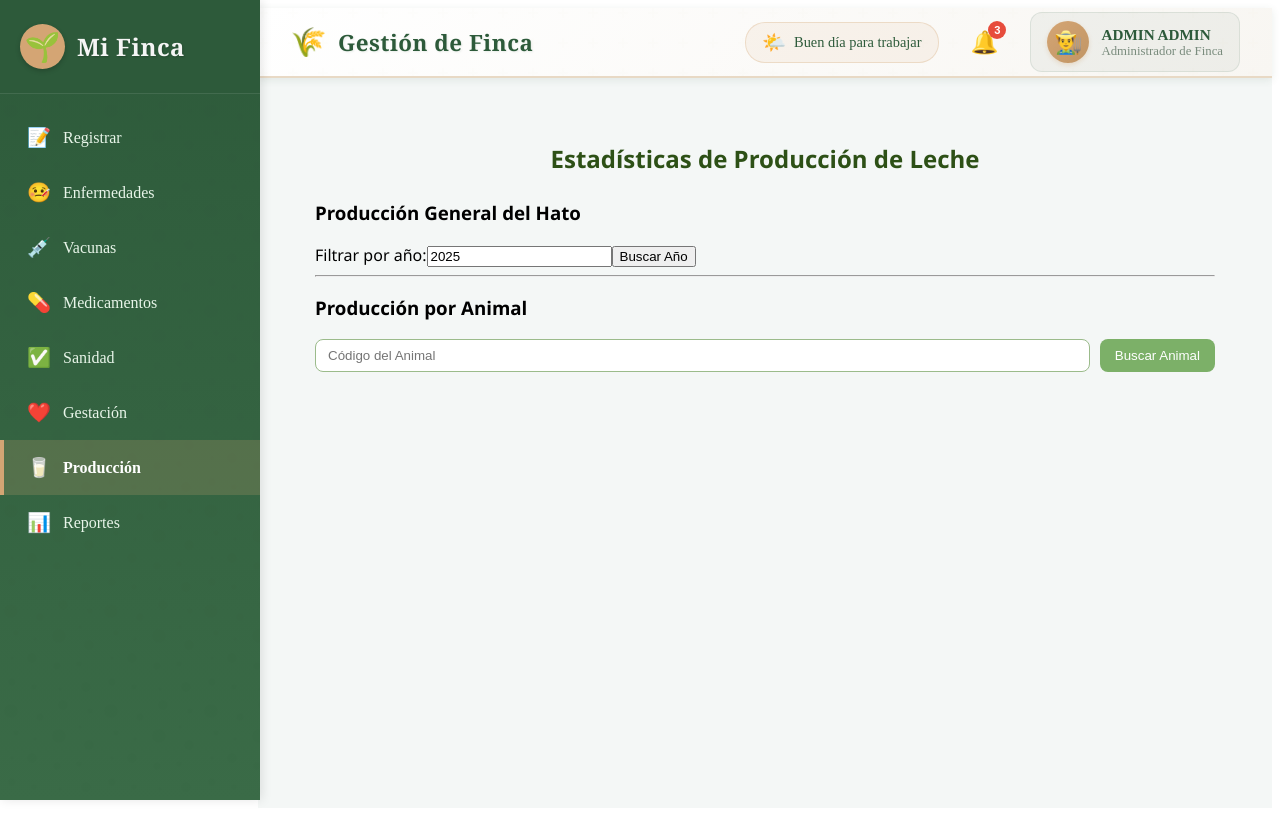
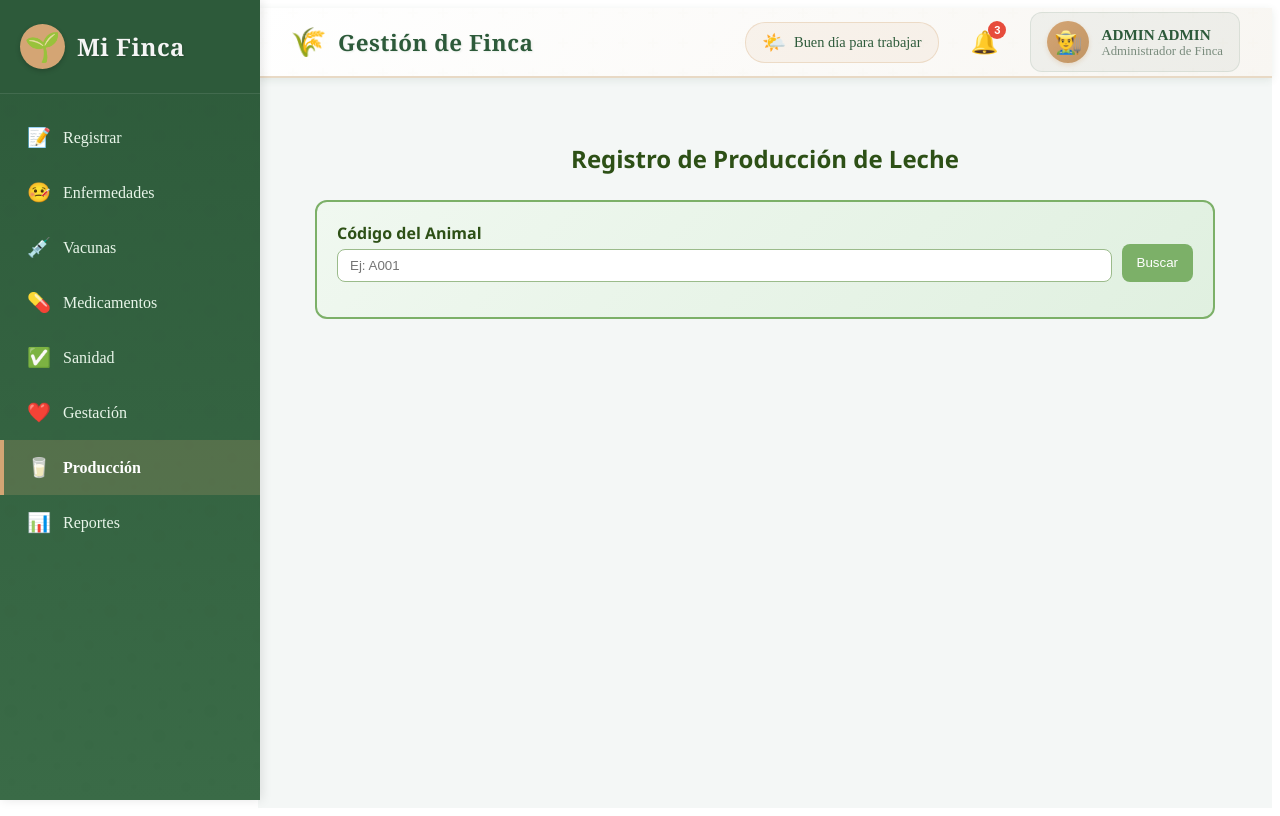
Before and after one commit to DestinyMG/Proyecto_finca, a Vue app in the folder frontend/: page /produccion in a window 1280 px wide. Built offline with nearby package versions, Linux system fonts and the light colour scheme; no server answers.

Commit message:
ultimo cambio

```diff
--- a/frontend/src/views/Produccion.vue
+++ b/frontend/src/views/Produccion.vue
@@ -1,54 +1,55 @@
 <template>
     <BaseAdmin>
         <div class="produccion-leche-container">
-            <h2>Estadísticas de Producción de Leche</h2>
+            <h2>Registro de Producción de Leche</h2>
 
-            <!-- Estadísticas Generales -->
-            <div class="estadisticas-generales">
-                <h3>Producción General del Hato</h3>
+            <!-- BUSCADOR DE ANIMAL -->
+            <div class="form-card">
+                <div class="form-group">
+                    <label>Código del Animal</label>
+                    <div class="animal-search">
+                        <input v-model="codigoAnimal" placeholder="Ej: A001" />
+                        <button type="button" @click="buscarAnimal">Buscar</button>
+                    </div>
 
-                <div class="anio-filter">
-                    <label>Filtrar por año:</label>
-                    <input type="number" v-model.number="filtroAnio" />
-
-                    <button @click="cargarEstadisticasGenerales">
-                        Buscar Año
-                    </button>
-                </div>
-
-                <div v-if="estadisticasGenerales">
-                    <p><strong>Total anual:</strong> {{ estadisticasGenerales.total_anual }} litros</p>
-
-                    <!-- Gráfico general -->
-                    <div class="grafico-pie-container">
-                        <Pie v-if="chartGeneralDataSafe" :data="chartGeneralDataSafe" :options="chartOptions" />
+                    <div v-if="animalSeleccionado" class="animal-info">
+                        <p><strong>Tipo:</strong> {{ animalSeleccionado.tipo }}</p>
+                        <p><strong>Sexo:</strong> {{ animalSeleccionado.sexo }}</p>
                     </div>
                 </div>
             </div>
 
-            <hr />
+            <!-- FORMULARIO DE REGISTRO -->
+            <div v-if="animalSeleccionado" class="form-card">
+                <form @submit.prevent="guardarRegistro">
+                    <div class="form-group">
+                        <label>Fecha</label>
+                        <input type="date" v-model="formData.fecha" required />
+                    </div>
 
-            <!-- Estadísticas por Animal -->
-            <div class="estadisticas-animal">
-                <h3>Producción por Animal</h3>
+                    <div class="form-group">
+                        <label>Litros de Leche</label>
+                        <input type="number" v-model="formData.litros" step="0.1" required />
+                    </div>
 
-                <div class="animal-search">
-                    <input v-model="codigoAnimal" placeholder="Código del Animal" />
-                    <button type="button" @click="buscarAnimal">Buscar Animal</button>
-                </div>
+                    <div class="form-actions">
+                        <button type="submit">{{ editing ? 'Actualizar Registro' : 'Guardar Registro' }}</button>
+                        <button v-if="editing" type="button" @click="cancelarEdicion">Cancelar</button>
+                    </div>
+                </form>
+            </div>
 
-                <div v-if="animalSeleccionado">
-                    <p><strong>Animal:</strong> {{ animalSeleccionado.codigoAnimal }} ({{ animalSeleccionado.tipo }})
-                    </p>
-                    <p><strong>Sexo:</strong> {{ animalSeleccionado.sexo }}</p>
-
-                    <div v-if="estadisticasAnimal">
-                        <p><strong>Total anual:</strong> {{ estadisticasAnimal.total_anual }} litros</p>
-
-                        <div class="grafico-pie-container">
-                            <Pie v-if="chartAnimalDataSafe" :data="chartAnimalDataSafe" :options="chartOptions" />
-                        </div>
+            <!-- HISTORIAL DE PRODUCCIÓN -->
+            <div v-if="historial.length" class="historial-card">
+                <h3>Historial de Producción de Leche</h3>
+                <div v-for="r in historial" :key="r.id" class="registro-item">
+                    <h4>📅 {{ r.fecha }}</h4>
+                    <p><strong>Litros:</strong> {{ r.litros }}</p>
+                    <div class="registro-actions">
+                        <button @click="editarRegistro(r)">Editar</button>
+                        <button @click="eliminarRegistro(r.id)">Eliminar</button>
                     </div>
+                    <hr />
                 </div>
             </div>
         </div>
@@ -56,153 +57,119 @@
 </template>
 
 <script setup>
-import { ref, computed, onMounted } from "vue";
-import axios from "axios";
-import BaseAdmin from "../components/BaseAdmin.vue";
+import { ref } from 'vue';
+import axios from 'axios';
+import BaseAdmin from '../components/BaseAdmin.vue';
 
-import {
-    Chart as ChartJS,
-    Title,
-    Tooltip,
-    Legend,
-    ArcElement
-} from "chart.js";
-import { Pie } from "vue-chartjs";
+// ENDPOINTS
+const API_ANIMALES = 'https://proyecto-finca-yxcf.onrender.com/api1/animales/';
+const API_PRODUCCION = 'https://proyecto-finca-yxcf.onrender.com/api3/produccion/';
 
-ChartJS.register(Title, Tooltip, Legend, ArcElement);
+// VARIABLES
+const codigoAnimal = ref('');
+const animalSeleccionado = ref(null);
+const historial = ref([]);
 
-const API_PRODUCCION = "https://proyecto-finca-yxcf.onrender.com/api3/produccion/";
-const API_ANIMALES = "https://proyecto-finca-yxcf.onrender.com/api1/animales/";
+const editing = ref(false);
+const editId = ref(null);
 
-// Variables generales
-const filtroAnio = ref(new Date().getFullYear());
-const estadisticasGenerales = ref(null);
-const chartGeneralData = ref({
-    labels: [],
-    datasets: [{ label: "Litros", data: [], backgroundColor: [] }]
+const formData = ref({
+    animal: null,
+    fecha: new Date().toISOString().substring(0, 10),
+    litros: 0,
 });
 
-// Animal
-const codigoAnimal = ref("");
-const animalSeleccionado = ref(null);
-const estadisticasAnimal = ref(null);
-const chartAnimalData = ref({
-    labels: [],
-    datasets: [{ label: "Litros", data: [], backgroundColor: [] }]
-});
+// FUNCIONES
+const buscarAnimal = async () => {
+    if (!codigoAnimal.value.trim()) return alert('Ingrese un código de animal.');
 
-// Opciones Chart.js
-const chartOptions = {
-    responsive: true,
-    plugins: { legend: { position: "bottom" } }
-};
+    try {
+        const res = await axios.get(`${API_ANIMALES}?codigoAnimal=${codigoAnimal.value.trim()}`);
+        if (!res.data.length) {
+            alert('Animal no encontrado.');
+            animalSeleccionado.value = null;
+            formData.value.animal = null;
+            historial.value = [];
+            return;
+        }
 
-// ====================
-// PROP GRÁFICO GENERAL
-// ====================
-const chartGeneralDataSafe = computed(() => {
-    if (!chartGeneralData.value.labels?.length) return null;
+        const animal = res.data[0];
 
-    return {
-        labels: chartGeneralData.value.labels,
-        datasets: [
-            {
-                label: "Litros",
-                data: chartGeneralData.value.datasets[0].data,
-                backgroundColor: [
-                    "#FF6384", "#36A2EB", "#FFCE56", "#4BC0C0",
-                    "#9966FF", "#FF9F40", "#C9CBCF", "#FF6384",
-                    "#36A2EB", "#FFCE56", "#4BC0C0", "#9966FF"
-                ]
-            }
-        ]
-    };
-});
+        if (animal.sexo !== 'Hembra') {
+            alert('Solo se puede registrar leche para hembras.');
+            animalSeleccionado.value = null;
+            formData.value.animal = null;
+            historial.value = [];
+            return;
+        }
 
-// ====================
-// PROP GRÁFICO ANIMAL
-// ====================
-const chartAnimalDataSafe = computed(() => {
-    if (!chartAnimalData.value.labels?.length) return null;
+        animalSeleccionado.value = animal;
+        formData.value.animal = animal.id;
 
-    return {
-        labels: chartAnimalData.value.labels,
-        datasets: [
-            {
-                label: "Litros",
-                data: chartAnimalData.value.datasets[0].data,
-                backgroundColor: [
-                    "#FF6384", "#36A2EB", "#FFCE56", "#4BC0C0",
-                    "#9966FF", "#FF9F40", "#C9CBCF", "#FF6384",
-                    "#36A2EB", "#FFCE56", "#4BC0C0", "#9966FF"
-                ]
-            }
-        ]
-    };
-});
-
-// ====================
-// CARGAR ESTADÍSTICAS GENERALES SEGÚN AÑO
-// ====================
-const cargarEstadisticasGenerales = async () => {
-    try {
-        const res = await axios.get(
-            `${API_PRODUCCION}estadisticas_generales/?año=${filtroAnio.value}`
-        );
-
-        estadisticasGenerales.value = res.data;
-
-        chartGeneralData.value.labels = res.data?.produccion_mensual?.map(m => `Mes ${m.mes}`) || [];
-        chartGeneralData.value.datasets[0].data = res.data?.produccion_mensual?.map(m => m.litros || 0) || [];
+        // Cargar historial de producción
+        const his = await axios.get(`${API_PRODUCCION}?animal=${animal.id}`);
+        historial.value = his.data;
 
     } catch (err) {
-        console.error("Error cargando estadísticas generales:", err);
-        alert("No se pudo cargar la información.");
+        console.error('Error buscando animal:', err);
+        alert('Error al buscar el animal.');
     }
 };
 
-// ====================
-// BUSCAR ANIMAL
-// ====================
-const buscarAnimal = async () => {
-    if (!codigoAnimal.value.trim()) return alert("Ingrese un código de animal");
+const guardarRegistro = async () => {
+    if (!formData.value.animal) return alert('Debe seleccionar un animal.');
 
     try {
-        const resAnimal = await axios.get(`${API_ANIMALES}?codigoAnimal=${codigoAnimal.value.trim()}`);
-        if (!resAnimal.data.length) {
-            alert("Animal no encontrado");
-            animalSeleccionado.value = null;
-            estadisticasAnimal.value = null;
-            chartAnimalData.value.labels = [];
-            chartAnimalData.value.datasets[0].data = [];
-            return;
+        if (editing.value) {
+            await axios.put(`${API_PRODUCCION}${editId.value}/`, formData.value);
+            editing.value = false;
+            editId.value = null;
+        } else {
+            await axios.post(API_PRODUCCION, formData.value);
         }
 
-        animalSeleccionado.value = resAnimal.data[0];
-
-        const resEst = await axios.get(
-            `${API_PRODUCCION}estadisticas_animal/?animal_id=${animalSeleccionado.value.id}&año=${filtroAnio.value}`
-        );
-
-        estadisticasAnimal.value = resEst.data;
-
-        chartAnimalData.value.labels = resEst.data?.produccion_mensual?.map(m => `Mes ${m.mes}`) || [];
-        chartAnimalData.value.datasets[0].data = resEst.data?.produccion_mensual?.map(m => m.litros || 0) || [];
+        alert('Registro guardado correctamente.');
+        buscarAnimal();
+        resetForm();
 
     } catch (err) {
-        console.error("Error buscando animal:", err);
-        alert("Error al buscar animal o traer estadísticas");
+        console.error('Error guardando registro:', err.response?.data || err);
+        alert('Error al guardar el registro.');
     }
 };
 
-// ====================
-// Al cargar la página → carga el año actual
-// ====================
-onMounted(() => {
-    cargarEstadisticasGenerales();
-});
+const editarRegistro = (registro) => {
+    formData.value = { ...registro };
+    editing.value = true;
+    editId.value = registro.id;
+};
+
+const eliminarRegistro = async (id) => {
+    if (!confirm('¿Está seguro de eliminar este registro?')) return;
+    try {
+        await axios.delete(`${API_PRODUCCION}${id}/`);
+        alert('Registro eliminado.');
+        buscarAnimal();
+    } catch (err) {
+        console.error('Error eliminando registro:', err.response?.data || err);
+        alert('Error al eliminar el registro.');
+    }
+};
+
+const cancelarEdicion = () => {
+    editing.value = false;
+    editId.value = null;
+    resetForm();
+};
+
+const resetForm = () => {
+    formData.value = {
+        animal: animalSeleccionado.value?.id || null,
+        fecha: new Date().toISOString().substring(0, 10),
+        litros: 0,
+    };
+};
 </script>
-
 
 <style scoped>
 /* ---------- CONTENEDOR GENERAL ---------- */
--- a/frontend/src/views/Reportes.vue
+++ b/frontend/src/views/Reportes.vue
@@ -7,9 +7,13 @@
             <div class="estadisticas-generales">
                 <h3>Producción General del Hato</h3>
 
-                <div>
+                <div class="anio-filter">
                     <label>Filtrar por año:</label>
-                    <input type="number" v-model.number="filtroAnio" @change="cargarEstadisticasGenerales" />
+                    <input type="number" v-model.number="filtroAnio" />
+
+                    <button @click="cargarEstadisticasGenerales">
+                        Buscar Año
+                    </button>
                 </div>
 
                 <div v-if="estadisticasGenerales">
@@ -41,11 +45,9 @@
                     <div v-if="estadisticasAnimal">
                         <p><strong>Total anual:</strong> {{ estadisticasAnimal.total_anual }} litros</p>
 
-                        <!-- Gráfico animal -->
                         <div class="grafico-pie-container">
                             <Pie v-if="chartAnimalDataSafe" :data="chartAnimalDataSafe" :options="chartOptions" />
                         </div>
-
                     </div>
                 </div>
             </div>
@@ -80,6 +82,7 @@ const chartGeneralData = ref({
     datasets: [{ label: "Litros", data: [], backgroundColor: [] }]
 });
 
+// Animal
 const codigoAnimal = ref("");
 const animalSeleccionado = ref(null);
 const estadisticasAnimal = ref(null);
@@ -88,14 +91,14 @@ const chartAnimalData = ref({
     datasets: [{ label: "Litros", data: [], backgroundColor: [] }]
 });
 
-// Opciones comunes de Chart.js
+// Opciones Chart.js
 const chartOptions = {
     responsive: true,
     plugins: { legend: { position: "bottom" } }
 };
 
 // ====================
-// Props de gráficos seguros
+// PROP GRÁFICO GENERAL
 // ====================
 const chartGeneralDataSafe = computed(() => {
     if (!chartGeneralData.value.labels?.length) return null;
@@ -107,24 +110,18 @@ const chartGeneralDataSafe = computed(() => {
                 label: "Litros",
                 data: chartGeneralData.value.datasets[0].data,
                 backgroundColor: [
-                    "#FF6384",
-                    "#36A2EB",
-                    "#FFCE56",
-                    "#4BC0C0",
-                    "#9966FF",
-                    "#FF9F40",
-                    "#C9CBCF",
-                    "#FF6384",
-                    "#36A2EB",
-                    "#FFCE56",
-                    "#4BC0C0",
-                    "#9966FF"
+                    "#FF6384", "#36A2EB", "#FFCE56", "#4BC0C0",
+                    "#9966FF", "#FF9F40", "#C9CBCF", "#FF6384",
+                    "#36A2EB", "#FFCE56", "#4BC0C0", "#9966FF"
                 ]
             }
         ]
     };
 });
 
+// ====================
+// PROP GRÁFICO ANIMAL
+// ====================
 const chartAnimalDataSafe = computed(() => {
     if (!chartAnimalData.value.labels?.length) return null;
 
@@ -135,18 +132,9 @@ const chartAnimalDataSafe = computed(() => {
                 label: "Litros",
                 data: chartAnimalData.value.datasets[0].data,
                 backgroundColor: [
-                    "#FF6384",
-                    "#36A2EB",
-                    "#FFCE56",
-                    "#4BC0C0",
-                    "#9966FF",
-                    "#FF9F40",
-                    "#C9CBCF",
-                    "#FF6384",
-                    "#36A2EB",
-                    "#FFCE56",
-                    "#4BC0C0",
-                    "#9966FF"
+                    "#FF6384", "#36A2EB", "#FFCE56", "#4BC0C0",
+                    "#9966FF", "#FF9F40", "#C9CBCF", "#FF6384",
+                    "#36A2EB", "#FFCE56", "#4BC0C0", "#9966FF"
                 ]
             }
         ]
@@ -154,7 +142,7 @@ const chartAnimalDataSafe = computed(() => {
 });
 
 // ====================
-// Cargar estadísticas generales
+// CARGAR ESTADÍSTICAS GENERALES SEGÚN AÑO
 // ====================
 const cargarEstadisticasGenerales = async () => {
     try {
@@ -164,20 +152,17 @@ const cargarEstadisticasGenerales = async () => {
 
         estadisticasGenerales.value = res.data;
 
-        chartGeneralData.value.labels =
-            res.data?.produccion_mensual?.map(m => `Mes ${m.mes}`) || [];
-
-        chartGeneralData.value.datasets[0].data =
-            res.data?.produccion_mensual?.map(m => m.litros || 0) || [];
+        chartGeneralData.value.labels = res.data?.produccion_mensual?.map(m => `Mes ${m.mes}`) || [];
+        chartGeneralData.value.datasets[0].data = res.data?.produccion_mensual?.map(m => m.litros || 0) || [];
 
     } catch (err) {
         console.error("Error cargando estadísticas generales:", err);
+        alert("No se pudo cargar la información.");
     }
 };
 
-
 // ====================
-// Buscar Animal
+// BUSCAR ANIMAL
 // ====================
 const buscarAnimal = async () => {
     if (!codigoAnimal.value.trim()) return alert("Ingrese un código de animal");
@@ -195,11 +180,15 @@ const buscarAnimal = async () => {
 
         animalSeleccionado.value = resAnimal.data[0];
 
-        const resEst = await axios.get(`${API_PRODUCCION}estadisticas_animal/?animal_id=${animalSeleccionado.value.id}`);
+        const resEst = await axios.get(
+            `${API_PRODUCCION}estadisticas_animal/?animal_id=${animalSeleccionado.value.id}&año=${filtroAnio.value}`
+        );
+
         estadisticasAnimal.value = resEst.data;
 
         chartAnimalData.value.labels = resEst.data?.produccion_mensual?.map(m => `Mes ${m.mes}`) || [];
         chartAnimalData.value.datasets[0].data = resEst.data?.produccion_mensual?.map(m => m.litros || 0) || [];
+
     } catch (err) {
         console.error("Error buscando animal:", err);
         alert("Error al buscar animal o traer estadísticas");
@@ -207,12 +196,13 @@ const buscarAnimal = async () => {
 };
 
 // ====================
-// Inicialización
+// Al cargar la página → carga el año actual
 // ====================
 onMounted(() => {
     cargarEstadisticasGenerales();
 });
 </script>
+
 
 
 
@@ -361,4 +351,17 @@ input {
     height: 500px;
     margin: 20px auto;
 }
+
+.animal-search input {
+    padding: 6px 10px;
+    border-radius: 5px;
+    border: 1px solid #ccc;
+    font-size: 14px;
+    width: 200px;
+    /* Ajusta tamaño */
+}
+
+.animal-search button {
+    margin-left: 10px;
+}
 </style>
```
